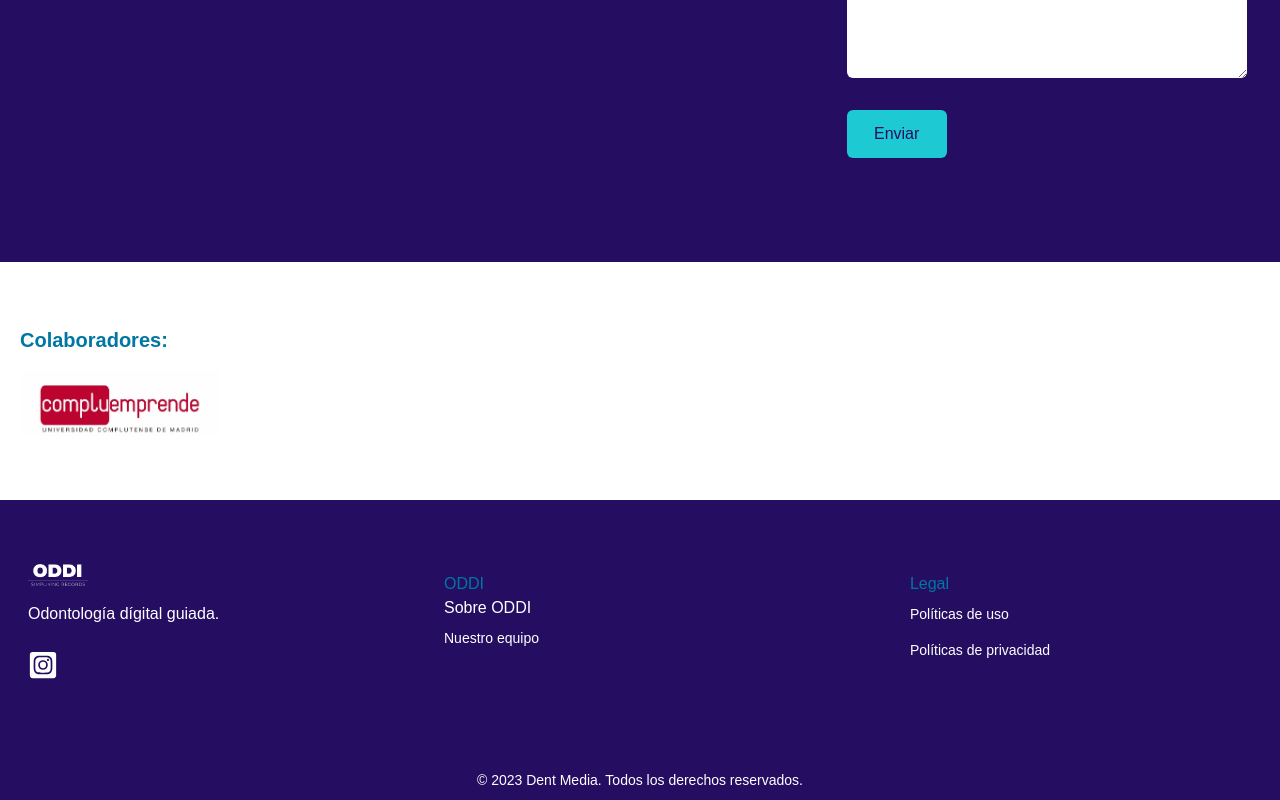
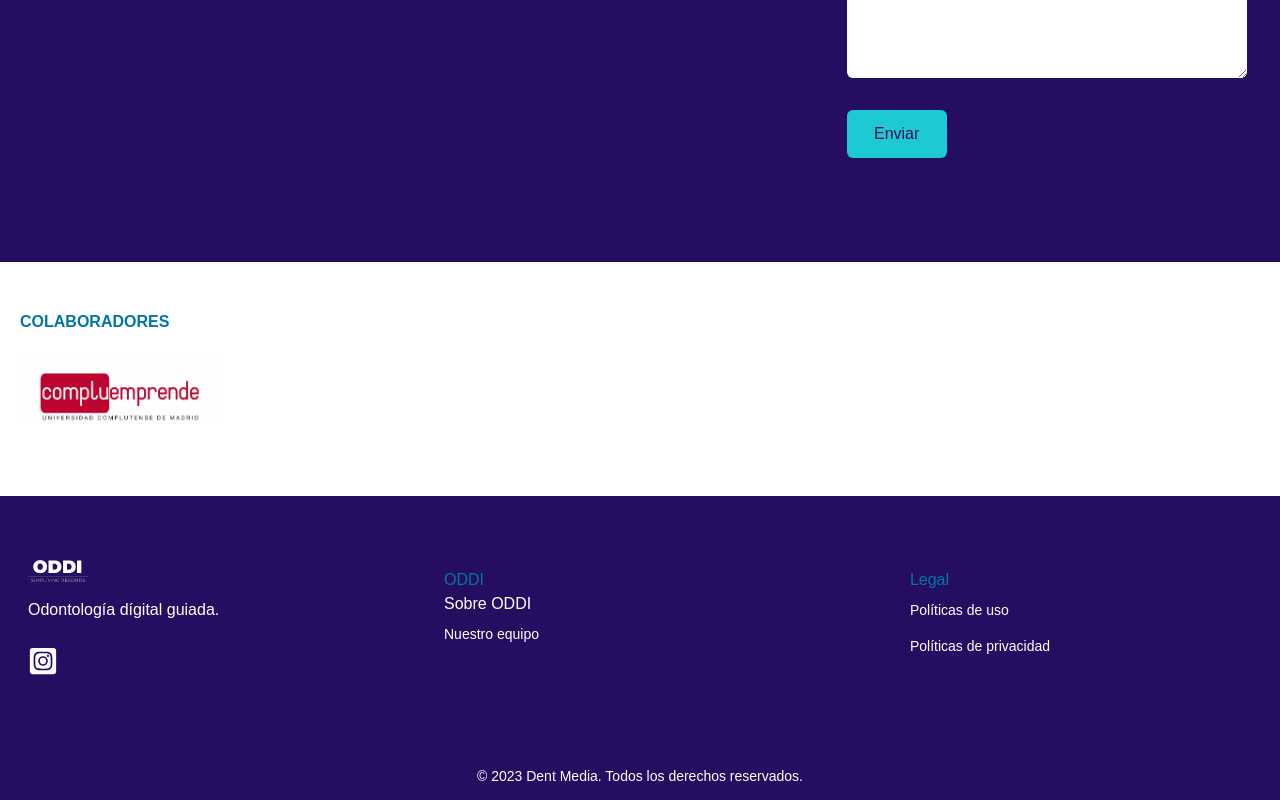
Before and after one commit to Dentmedia-oddi/client_oddi, a React (Create React App) app in the folder oddi/: page / in a window 1280 px wide. Shown: the part 2430-3230 px from the top of the page. Built offline with nearby package versions, Linux system fonts and the light colour scheme.

Commit message:
Contributors component changes

```diff
--- a/oddi/src/components/Contributors.jsx
+++ b/oddi/src/components/Contributors.jsx
@@ -1,16 +1,12 @@
 import React from "react";
 import compluemprende from "../assets/logo-compluemprende-2-.jpg";
 
-
 function Contributors() {
   return (
-    <div className="w-full py-12 bg-white px-4 text-[#0076A5]">
-      <div className="max-w-[1240px] mx-auto grid lg:grid-cols-3">
-        <div className="lg:col-span-2 my-4">
-          <h3 className="md:text-xl sm:text-xl text-xl font-bold pb-4">
-            Colaboradores:
-          </h3>
-
+    <div name="about" className="w-full bg-white py-12 px-4">
+      <div className="max-w-[1240px] mx-auto grid md:grid-cols-2">
+        <div className="flex flex-col justify-center">
+          <h3 className="text-[#0076A5] font-bold">COLABORADORES</h3>
           <a
             href="https://www.ucm.es/compluemprende"
             target="_blank"
@@ -20,10 +16,9 @@ function Contributors() {
               src={compluemprende}
               alt="complulogo"
               style={{ width: "200px" }}
+              className="py-6"
             />
           </a>
-
-
         </div>
       </div>
     </div>
```
